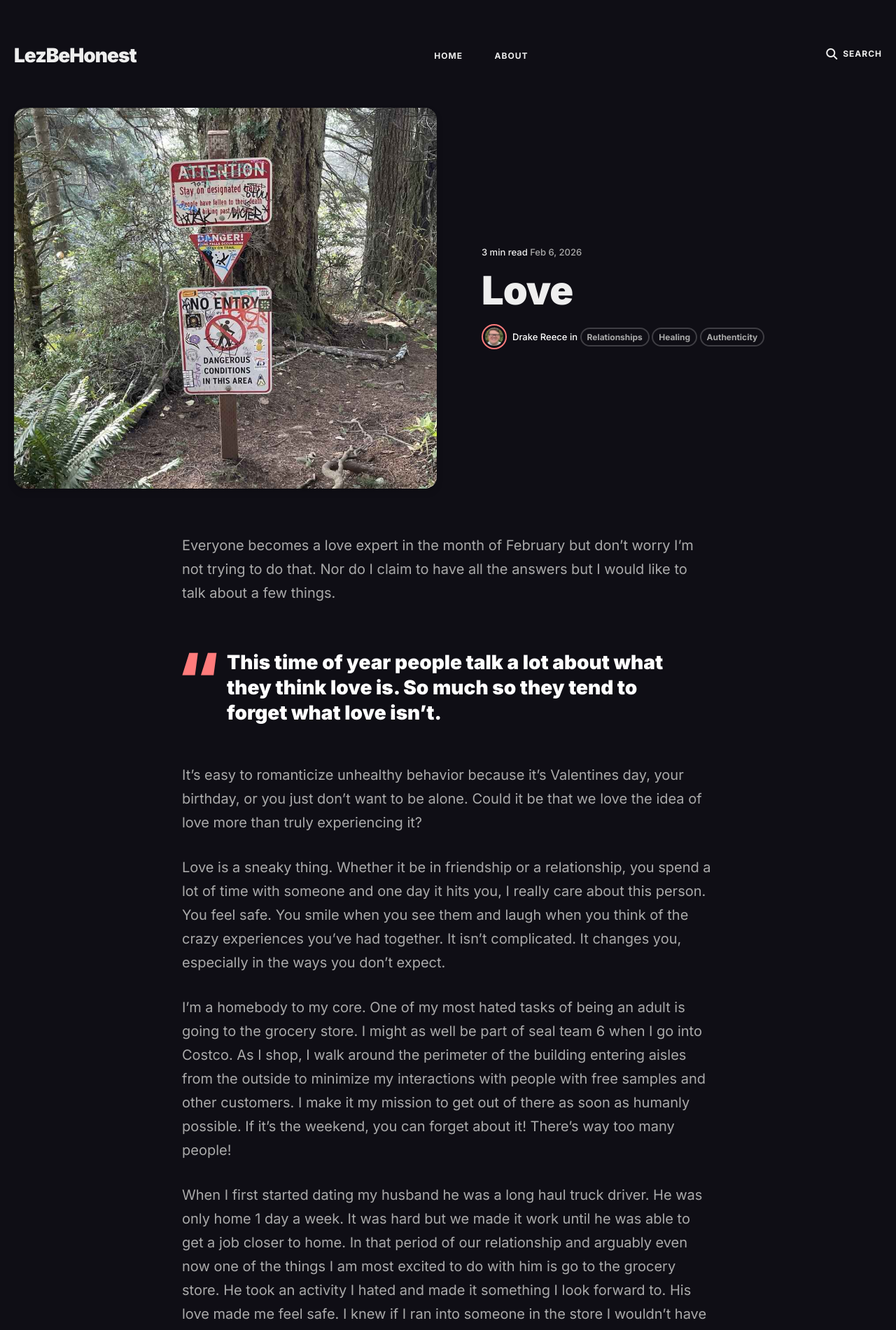
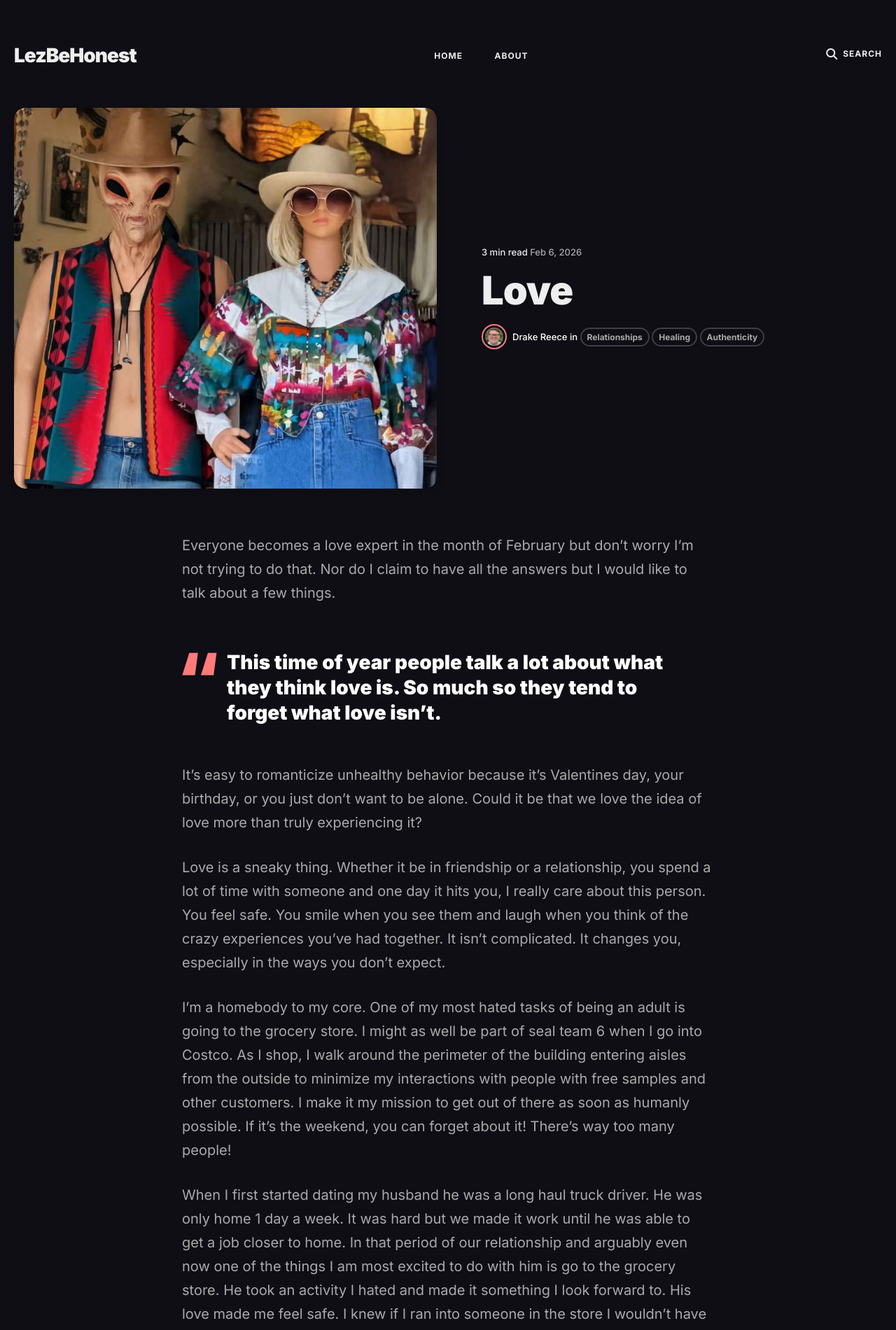
Before and after one commit to DrakeReece/LezBeHonest.net, a Jekyll site: the page built from _posts/2026-2-14-Love.md, in a window 1280 px wide. Shown: the top 1900 px of the page at 70% size. Built offline with Jekyll 4.4.1, drawn with Linux system fonts in a browser that asks for light colours.

Commit message:
Add photo

```diff
--- a/_posts/2026-2-14-Love.md
+++ b/_posts/2026-2-14-Love.md
@@ -3,7 +3,7 @@ layout: post
 title:  Love
 description:
 date:   2026-02-06 12:43:35 +0300
-image:  '/images/Danger.jpg'
+image:  '/images/Out-of-this-world.jpg'
 tags:   [Relationships, Healing, Authenticity]
 ---
 
```
Also changed, not shown: images/Out-of-this-world.jpg (added).
